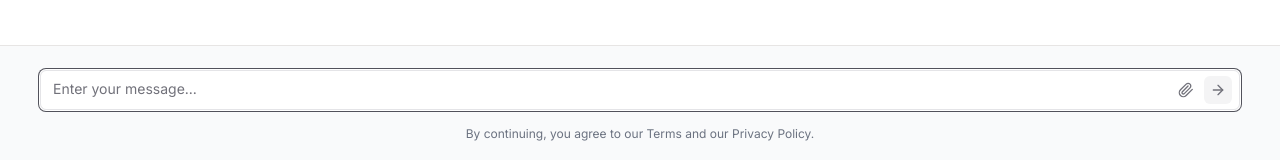
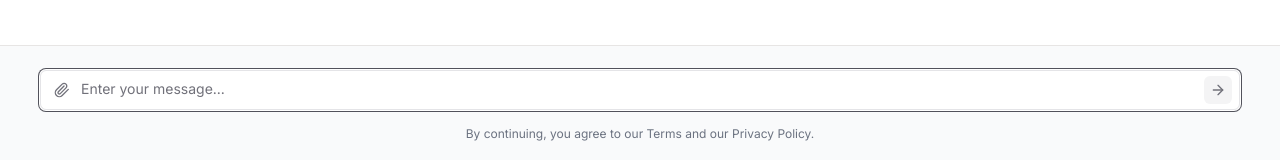
Before and after one commit to williamhutech/many-ai, a Next.js app: page / in a window 1280 px wide. Shown: the part 635-795 px from the top of the page. Built offline with nearby package versions, Linux system fonts and the light colour scheme; no server answers.

Commit message:
Version 2.03 - Enhanced Input Field!
- No more zoom in issue on iOS
- Attach and submit button both within the input field

```diff
--- a/components/ui/input.tsx
+++ b/components/ui/input.tsx
@@ -4,24 +4,25 @@ import { cn } from "@/lib/utils"
 export interface InputProps
   extends React.TextareaHTMLAttributes<HTMLTextAreaElement> {
   onSubmit?: (e: React.KeyboardEvent<HTMLTextAreaElement>) => void;
+  leftElement?: React.ReactNode;
+  rightElement?: React.ReactNode;
 }
 
 const Input = React.forwardRef<HTMLTextAreaElement, InputProps>(
-  ({ className, onSubmit, ...props }, ref) => {
+  ({ className, onSubmit, leftElement, rightElement, ...props }, ref) => {
     const textareaRef = React.useRef<HTMLTextAreaElement>(null);
 
     React.useEffect(() => {
       const textarea = textareaRef.current;
       if (textarea) {
         textarea.style.height = 'auto';
-        const maxHeight = 120; // Maximum height in pixels
+        const maxHeight = 120;
         const newHeight = Math.min(textarea.scrollHeight, maxHeight);
         textarea.style.height = `${newHeight}px`;
 
-        // Update footer content height
         const footerContent = textarea.closest('footer');
         if (footerContent) {
-          const extraHeight = newHeight - 40; // 40px is the base height
+          const extraHeight = newHeight - 40;
           footerContent.style.transform = `translateY(-${extraHeight}px)`;
         }
       }
@@ -39,11 +40,17 @@ const Input = React.forwardRef<HTMLTextAreaElement, InputProps>(
 
     return (
       <div className="relative flex items-center w-full">
+        {leftElement && (
+          <div className="absolute left-2 flex items-center">
+            {leftElement}
+          </div>
+        )}
         <textarea
           className={cn(
-            "flex w-full rounded-md border border-zinc-200 bg-white px-3 py-2 pr-20 text-sm ring-offset-white placeholder:text-zinc-500 focus-visible:outline-none focus-visible:ring-1 focus-visible:ring-zinc-600 focus-visible:ring-offset-1 disabled:cursor-not-allowed disabled:opacity-50",
+            "flex w-full rounded-md border border-zinc-200 bg-white px-3 py-2 text-sm ring-offset-white placeholder:text-zinc-500 focus-visible:outline-none focus-visible:ring-1 focus-visible:ring-zinc-600 focus-visible:ring-offset-1 disabled:cursor-not-allowed disabled:opacity-50",
             "min-h-[40px] max-h-[120px] resize-none overflow-y-auto mobile-input touch-manipulation",
-            "touch-action: manipulation",
+            leftElement && "pl-10",
+            rightElement && "pr-20",
             className
           )}
           ref={(node) => {
@@ -60,14 +67,16 @@ const Input = React.forwardRef<HTMLTextAreaElement, InputProps>(
           onKeyDown={handleKeyDown}
           {...props}
         />
-        <div className="absolute right-2 flex items-center space-x-1">
-          {props.children}
-        </div>
+        {rightElement && (
+          <div className="absolute right-2 flex items-center space-x-1">
+            {rightElement}
+          </div>
+        )}
       </div>
-    )
+    );
   }
-)
+);
 
-Input.displayName = "Input"
+Input.displayName = "Input";
 
-export { Input }
+export { Input };
--- a/src/app/page.tsx
+++ b/src/app/page.tsx
@@ -1,7 +1,6 @@
 "use client";
 
 import Head from 'next/head';
-
 import { useState, useEffect, useRef } from 'react';
 import * as amplitude from '@amplitude/analytics-browser';
 import { sessionReplayPlugin } from '@amplitude/plugin-session-replay-browser';
@@ -665,8 +664,7 @@ export default function SDKPlayground() {
               }}
               onSubmit={handleSubmit}
               placeholder="Enter your message..."
-              className="w-full placeholder-gray-500 placeholder-opacity-100 focus:placeholder-opacity-0"
-            >
+              leftElement={
                 <button
                   type="button"
                   className="p-1.5 hover:bg-zinc-100 rounded-md transition-colors"
@@ -689,6 +687,8 @@ export default function SDKPlayground() {
                     <path d="m21.44 11.05-9.19 9.19a6 6 0 0 1-8.49-8.49l8.57-8.57A4 4 0 1 1 18 8.84l-8.59 8.57a2 2 0 0 1-2.83-2.83l8.49-8.48" />
                   </svg>
                 </button>
+              }
+              rightElement={
                 <button
                   type="submit"
                   disabled={isLoading || input.trim() === ''}
@@ -717,7 +717,8 @@ export default function SDKPlayground() {
                     </svg>
                   )}
                 </button>
-            </Input>
+              }
+            />
           </div>
           <p className="text-xs text-gray-500 text-center">
             {isInitialFooter
```
Lines whose indentation alone changed are shown as unchanged.
